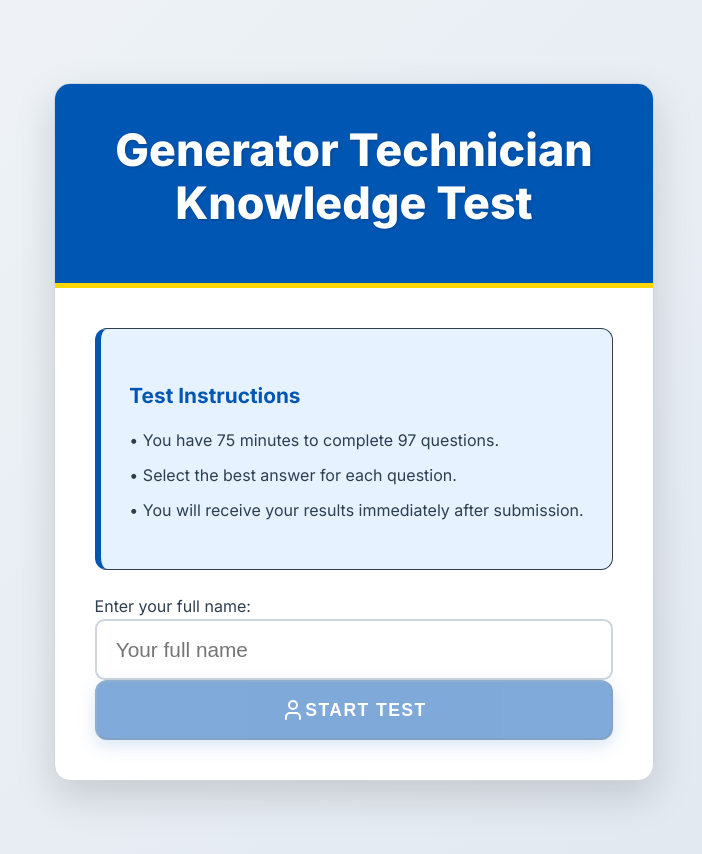
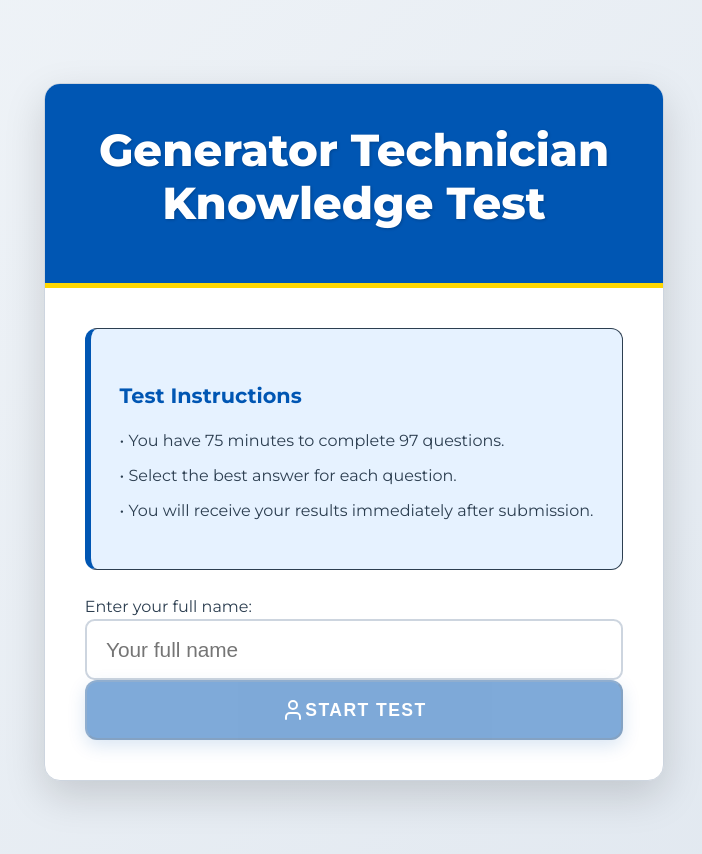
Before and after one commit to hbcu445/generator-test-final, a React (Vite) app: page / in a window 1280 px wide. Shown: the top 854 px of the page, without its empty margins (286-988 px from the left). Built offline with nearby package versions, Linux system fonts and the light colour scheme.

Commit message:
Version 14: Save current changes

```diff
--- a/src/App.css
+++ b/src/App.css
@@ -1,5 +1,5 @@
 
-@import url("https://fonts.googleapis.com/css2?family=Inter:wght@300;400;500;600;700;800&family=Roboto+Mono:wght@400;700&display=swap");
+@import url("https://fonts.googleapis.com/css2?family=Montserrat:wght@400;600;700;800&family=Roboto+Mono:wght@400;700&display=swap");
 
 @tailwind base;
 @tailwind components;
@@ -21,7 +21,7 @@
 }
 
 body {
-  font-family: 'Inter', sans-serif; /* Modern, clean font */
+  font-family: 'Montserrat', sans-serif; /* Modern, clean font */
   background: linear-gradient(135deg, var(--color-background-light) 0%, var(--color-background-dark) 100%);
   color: var(--color-text-dark);
   min-height: 100vh;
@@ -34,7 +34,7 @@ body {
 
 .container {
   width: 100%;
-  max-width: 52rem; /* Increased max-width for better desktop layout */
+  max-width: 56rem; /* Increased max-width for better desktop layout */
   margin: auto;
 }
 
@@ -256,7 +256,7 @@ body {
   padding: 12mm;
   box-sizing: border-box;
   background: linear-gradient(45deg, #e0f2f7 0%, #ffffff 100%); /* Light gradient background */
-  font-family: 'Inter', sans-serif; /* Clean, modern font */
+  font-family: 'Montserrat', sans-serif; /* Clean, modern font */
   color: var(--color-text-dark);
   text-align: center;
   display: flex;
@@ -463,6 +463,9 @@ body {
     border: 10mm solid var(--color-primary);
     padding: 8mm;
   }
+  .card-content {
+    padding: 1rem;
+  }
 }
 
 /* Animations */
--- a/src/App.jsx
+++ b/src/App.jsx
@@ -404,12 +404,13 @@ Date: ${testResults.completionDate}
 
             <div className="flex space-x-3">
               <Button
-                onClick={() => setShowAiHelp(true)}
+                onClick={() => alert("AI Help is currently under maintenance. Please try again later.")}
                 variant="ghost"
-                className="px-4 text-color-primary hover:text-blue-800"
+                className="px-4 text-gray-500 cursor-not-allowed"
+                disabled
               >
                 <Lightbulb className="mr-2 h-4 w-4" />
-                AI Help
+                AI Help (Maintenance)
               </Button>
               {currentQuestionIndex === questions.length - 1 ? (
                 <Button
```
Also changed, not shown: 6 other files (tests, documents, lock files or other folders).
